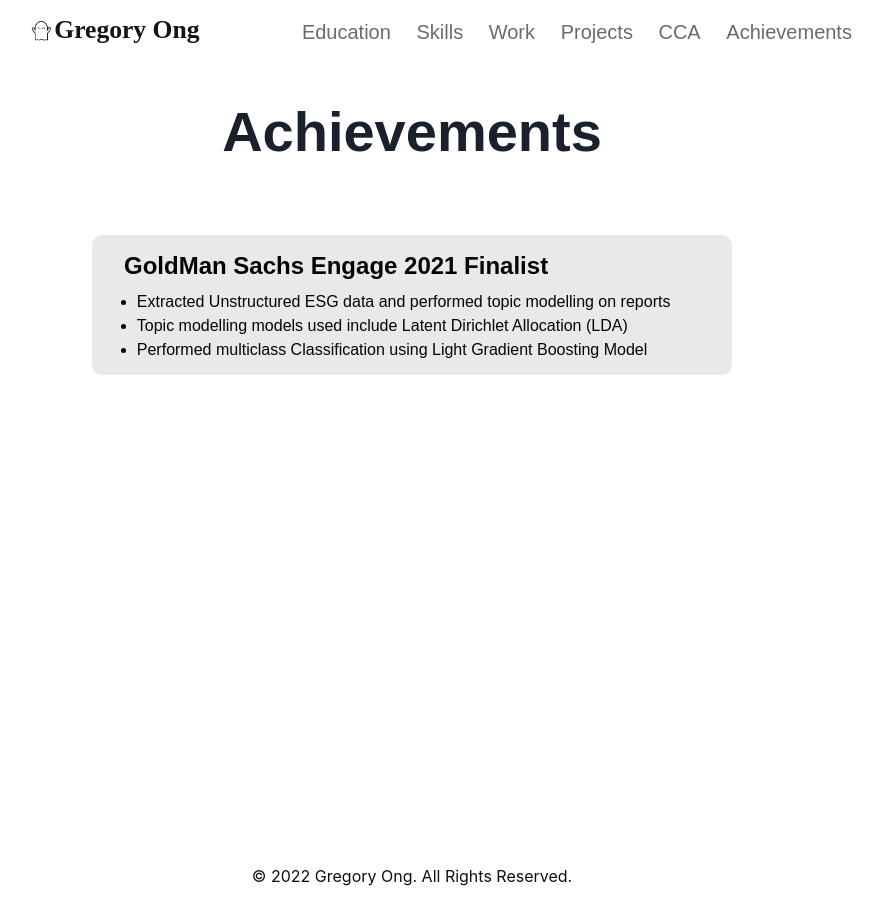
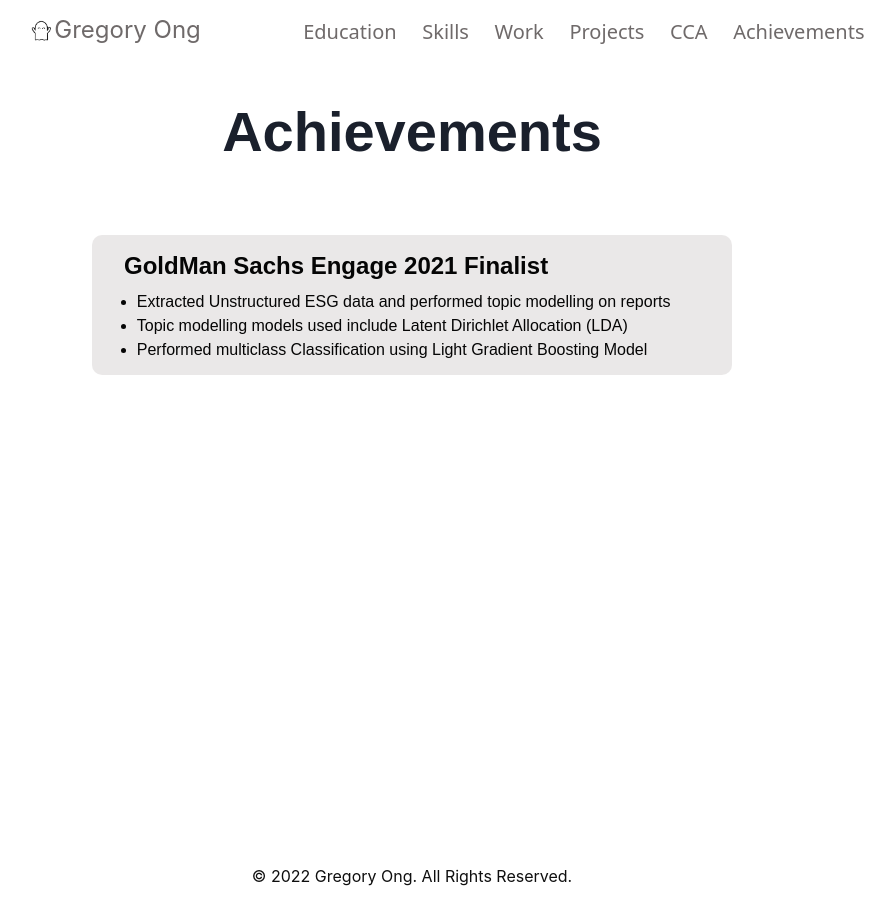
Before and after one commit to gregoryong16/gregoryong16.github.io, a React (Create React App) app: page /achievements in a window 1280 px wide. Shown: the whole page, without its empty margins (228-1123 px from the left). Built offline with nearby package versions, Linux system fonts and the light colour scheme; no server answers.

Commit message:
changing styles

```diff
--- a/src/components/Main.js
+++ b/src/components/Main.js
@@ -1,14 +1,12 @@
-import { Container, Box } from "@chakra-ui/react"
-import TypeAnimation from 'react-type-animation';
+import { Container, Box,Avatar } from "@chakra-ui/react"
 import React, { Suspense } from 'react';
 import { Canvas } from '@react-three/fiber';
 import { OrbitControls } from '@react-three/drei';
 import { FontAwesomeIcon } from "@fortawesome/react-fontawesome";
 import {faInstagram,faLinkedin, faGithub,} from "@fortawesome/free-brands-svg-icons";
 import {MdEmail} from 'react-icons/md';
-
-import Avatar from "./Avatar1"
-
+import profile_pic from "../images/profile-photo-cropped.jpg"
+import Avatar1 from "./Avatar1"
 export default function Main() {
     return <div>
             <Container class = "main" >
@@ -24,19 +22,20 @@ export default function Main() {
                      <directionalLight intensity={0.3} />
 
                      <Suspense fallback={null}>
-                        <Avatar position={[0.025, -0.9, 0]} />
+                        <Avatar1 position={[0.025, -0.9, 0]} />
                      </Suspense>
 
                      <OrbitControls />
                </Canvas>
-               <Box className="main-intro-box">
-                     <h1 class="intro-name">Hi, I&apos;m Gregory!</h1>
-                     <div className = "intro-description" style={{ height: '40px' }} >
-                        <TypeAnimation cursor={true} sequence={['I am fascinated with both front and backend development, machine learning and am always down to learn new skills!', 500, ""]} wrapper="h2" repeat={Infinity} />
-                     </div>
-               </Box>
+                  <Box className="main-intro-box">
+                     <Box className="main-intro-subbox">
+                        <h1 className="intro-name">Hi, I&apos;m Gregory!</h1>
+                        <h2 className="intro-description">I am a Year 3 Computer Science student currently studying in Nanyang Technological University. I am interested in both
+                        front and backend programming, and also in AI.</h2>
+                     </Box>
+                     <Avatar className="main-profile-icon" size='3xl' src={profile_pic}/>
+                  </Box>
             </Container>
-
             <h1 className="socials_tag">Feel free to connect with me! </h1>
 
             <div className = "socials_bar">
--- a/src/index.css
+++ b/src/index.css
@@ -4,14 +4,14 @@ html, body, #root, .App{
 
 
 .nav {
-  background-color: #FFFFFF;
+  background-color: white;
   height: 8%;
   color: rgb(104, 99, 99);
   display: flex;
   flex-direction: row;
   align-items: center;
   justify-content: flex-start;
-  font-family: sans-serif;
+  font-family: system-ui, -apple-system, BlinkMacSystemFont, 'Segoe UI', Roboto, Oxygen, Ubuntu, Cantarell, 'Open Sans', 'Helvetica Neue', sans-serif;
   position:fixed;
   top:0;
   opacity: 0.95;
@@ -24,52 +24,93 @@ html, body, #root, .App{
   align-items: center;
   margin-right: 8%;
   margin-left: 20%;
+  transition: transform 250ms
 }
 
+.nav-profile_button:hover {
+  transform: translateY(-3px);
+  font-weight: bold;
+}
 .nav-icon{
   height:34px;
 }
 
 .nav-profile_text{
   margin-bottom: 2%;
-  font-size: 160%;
-  font-family:"Poppins";
+  font-size: 150%;
+  font-family: var(--chakra-fonts-body);
   letter-spacing: 1%;
-  font-weight: bold;
-  color: #080808;
+  color:rgb(104, 99, 99);
 }
 
 .nav-education_button{
   margin-right: 2%;
   font-size: 125%;
+  transition: transform 250ms;
+}
+
+.nav-education_button:hover {
+  transform: translateY(-5px);
+  text-decoration: underline;
 }
 
 .nav-skills_button{
   margin-right: 2%;
   font-size: 125%;
+  transition: transform 250ms;
+}
+
+.nav-skills_button:hover {
+  transform: translateY(-5px);
+  text-decoration: underline;
 }
 
 .nav-work_button{
   margin-right: 2%;
   font-size: 125%;
+  transition: transform 250ms;
+}
+
+.nav-work_button:hover {
+  transform: translateY(-5px);
+  text-decoration: underline;
 }
 
 .nav-projects_button{
   margin-right: 2%;
   font-size: 125%;
+  transition: transform 250ms;
+}
+
+.nav-projects_button:hover {
+  transform: translateY(-5px);
+  text-decoration: underline;
 }
 
 .nav-cca_button{
   margin-right: 2%;
   font-size: 125%;
+  transition: transform 250ms;
+}
+
+.nav-cca_button:hover {
+  transform: translateY(-5px);
+  text-decoration: underline;
 }
 
 .nav-achievements_button{
   margin-right: 2%;
   font-size: 125%;
+  transition: transform 250ms;
+}
+
+.nav-achievements_button:hover {
+  transform: translateY(-5px);
+  text-decoration: underline;
 }
 
 .main{
+  margin-top: 5%;
   display:flex;
   align-items: center;
   flex-direction: column;
@@ -79,36 +120,40 @@ html, body, #root, .App{
 .main-intro-box{
   height: 150px;
   width: 50%;
-  background-color: rgba(5, 0, 0, 0.63);
-  color: #FFFFFF;
+  background-color: white;
+  color: grey;
   display:flex;
   align-items: flex-start;
-  flex-direction: column;
+  flex-direction: row;
   border-radius: 10px;
 }
 
 .intro-name{
   margin-top: 1%;
   margin-left: 2%;
-  font-size: 225%;
-  font-weight: 500;
-  font-family: sans-serif;
+  font-family: system-ui, -apple-system, BlinkMacSystemFont, 'Segoe UI', Roboto, Oxygen, Ubuntu, Cantarell, 'Open Sans', 'Helvetica Neue', sans-serif;
+  font-weight: bold;
+  font-size: var(--chakra-fontSizes-3xl);
 }
 
 .intro-description{
   margin-top: 1%;
   margin-right: 2%;
-  font-size: 130%;
-  font-family: sans-serif;
+  font-size: 110%;
+  font-family: var(--chakra-fonts-body);
   margin-left: 2%;
 }
 
+.main-profile-icon{
+  height:100%;
+}
 .socials_tag {
   font-family: sans-serif;
   font-size: x-large;
   text-align: center;
   margin-top: 4%;
   font-weight: bold;
+  color: grey;
 }
 
 .socials_bar{
```
Also changed, not shown: src/images/profile-photo-cropped.jpg (added).
